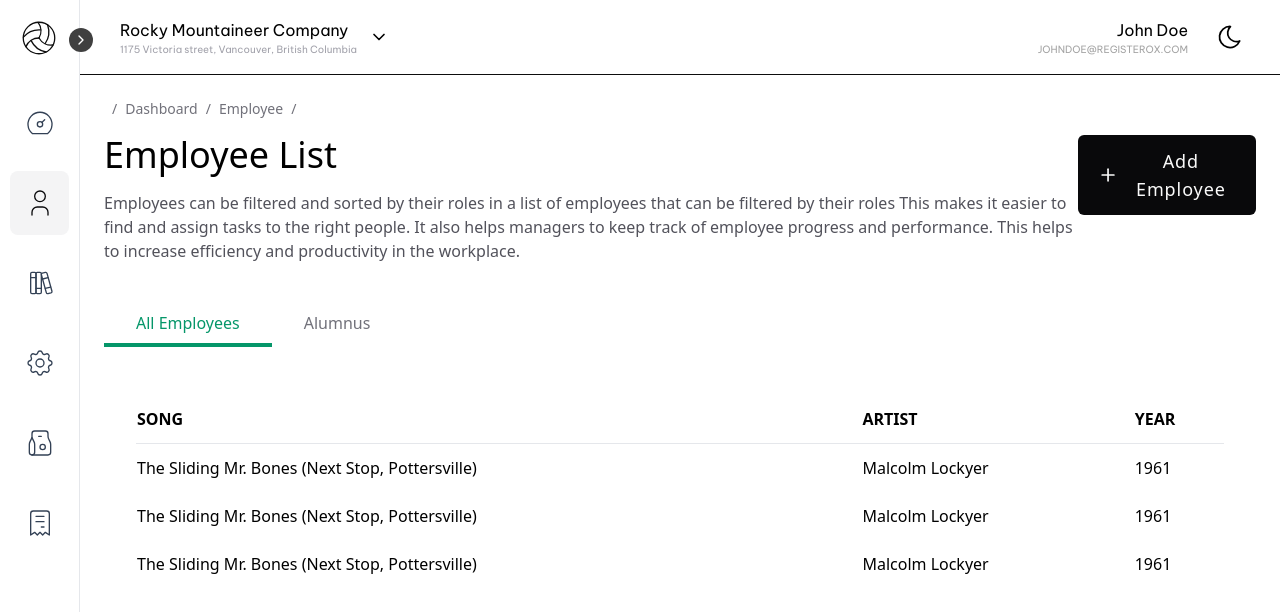
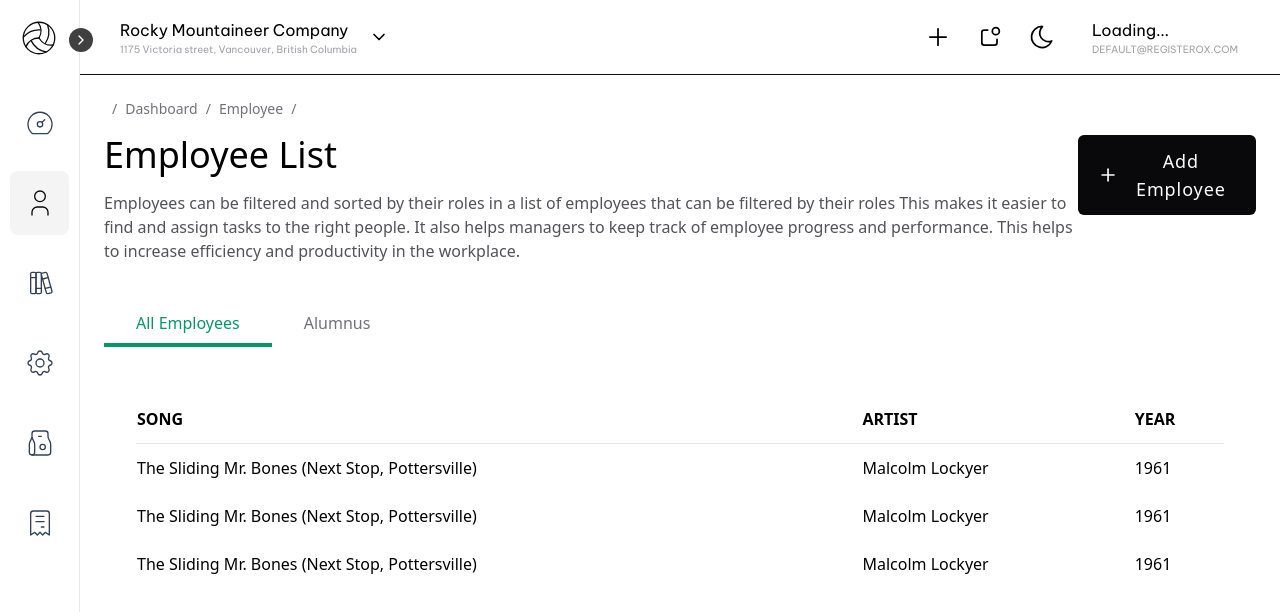
Before and after one commit to vars7899/pos, a React (Vite) app in the folder client/: page /dashboard/employee in a window 1280 px wide. Shown: the top 612 px of the page. Built offline with nearby package versions, Linux system fonts and the light colour scheme; no server answers; a web font is replaced by a local one.

Commit message:
UPDATE Completed dashboard navbar

```diff
--- a/client/src/App.tsx
+++ b/client/src/App.tsx
@@ -1,12 +1,12 @@
 import "./App.css";
 import { useEffect } from "react";
 import * as Screen from "./screens";
+import { AppDispatch } from "./redux/store";
 import "react-toastify/dist/ReactToastify.css";
 import { ToastContainer } from "react-toastify";
+import { useDispatch, useSelector } from "react-redux";
+import { CHECK_USER_STATUS } from "./redux/feature/authSlice";
 import { BrowserRouter as Router, Routes, Route } from "react-router-dom";
-import { useDispatch, useSelector } from "react-redux";
-import { AppDispatch } from "./redux/store";
-import { CHECK_USER_STATUS } from "./redux/feature/authSlice";
 
 const App: React.FC = () => {
   const dispatch = useDispatch<AppDispatch>();
--- a/client/src/components/Dashboard/Navbar.tsx
+++ b/client/src/components/Dashboard/Navbar.tsx
@@ -1,6 +1,6 @@
-import { IconChevronDown, IconMoon, IconSun } from "@tabler/icons-react";
+import { IconChevronDown, IconMoon, IconNotification, IconPlus, IconSun } from "@tabler/icons-react";
+import * as Function from "../../functions";
 import { useSelector } from "react-redux";
-import Switch from "react-switch";
 
 interface NavbarProps {
   theme: string;
@@ -23,17 +23,23 @@ export const Navbar = ({ theme, $toggleTheme }: NavbarProps) => {
         <IconChevronDown size={20} />
       </div>
       <div className="flex items-center">
-        <div className="flex flex-col items-end mr-4">
-          <p className="font-medium dark:text-neutral-200">
-            {user ? `${user.firstName} ${user.lastName}` : "John Doe"}
-          </p>
-          <p className="text-[10px] text-neutral-400 font-medium uppercase">
-            {user ? user.email : "johndoe@registerox.com"}
-          </p>
-        </div>
+        <button className="rounded-md p-3 dark:text-zinc-50">
+          <IconPlus {...iconSetting} />
+        </button>
+        <button className="rounded-md p-3 dark:text-zinc-50">
+          <IconNotification {...iconSetting} />
+        </button>
         <button className="rounded-md p-3 dark:text-zinc-50" onClick={$toggleTheme}>
           {theme === "dark" ? <IconSun {...iconSetting} /> : <IconMoon {...iconSetting} />}
         </button>
+        <div className="ml-2 flex flex-col items-start rounded-md px-4 py-2 dark:bg-neutral-800 dark:text-neutral-200 w-[180px] overflow-hidden cursor-pointer">
+          <p className="font-medium dark:text-neutral-200 truncate block">
+            {user ? Function.hideStringOverflow(`${user.firstName} ${user.lastName}`, 14) : "Loading..."}
+          </p>
+          <p className="text-[10px] text-neutral-400 font-medium uppercase">
+            {user ? user.email : "default@registerox.com"}
+          </p>
+        </div>
       </div>
     </div>
   );
--- /dev/null
+++ b/client/src/components/Loading/FullScreenLoader.tsx
@@ -0,0 +1,5 @@
+import React from "react";
+
+export const FullScreenLoader = () => {
+  return <div className="absolute top-0 left-0 h-[100vh] w-[100vw] bg-purple-200">FullScreenLoader</div>;
+};
--- a/client/src/components/OrderComponents/OrderTableFeatures.tsx
+++ b/client/src/components/OrderComponents/OrderTableFeatures.tsx
@@ -1,5 +1,4 @@
 import { IconScan, IconEdit, IconReceipt, IconTrash } from "@tabler/icons-react";
-import { hideStringOverflow } from "../../functions/HideStringOverflow";
 import { TableDetails } from "../../global/types";
 
 type OrderTableFeaturesProps = {
@@ -16,7 +15,7 @@ const OrderTableFeatures = ({ selectedTable }: OrderTableFeaturesProps) => {
     <div className="flex items-center justify-between border-b-[1px] px-4 h-[70px] ">
       <div className="flex flex-col justify-center">
         <p className="text-xl font-semibold">Table {selectedTable.tableNumber}</p>
-        <p className="capitalize text-xs text-slate-600 font-medium">{hideStringOverflow("johnhansen flamingo")}</p>
+        <p className="capitalize text-xs text-slate-600 font-medium">{"johnhansen flamingo"}</p>
       </div>
       <div className="grid grid-cols-4 justify-stretch">
         <div className="centerOut px-3">
--- a/client/src/functions/hideStringOverflow.ts
+++ b/client/src/functions/hideStringOverflow.ts
@@ -1,3 +1,4 @@
-export const hideStringOverflow = (inputString: string) => {
-  if (inputString.length > 10) return inputString.slice(0, 10) + "...";
-};
+export default function (inputString: string, n = 10) {
+  if (inputString.length > n) return inputString.slice(0, n) + "...";
+  return inputString;
+}
--- a/client/src/functions/index.ts
+++ b/client/src/functions/index.ts
@@ -1,2 +1,3 @@
 export { default as validateEmail } from "./validateEmail";
 export { default as validatePhoneNumber } from "./validatePhoneNumber";
+export { default as hideStringOverflow } from "./hideStringOverflow";
```
